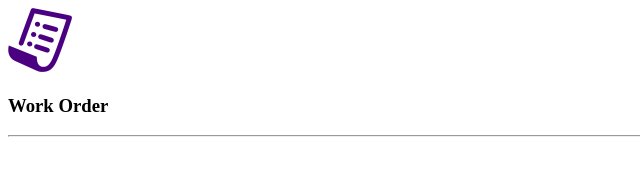
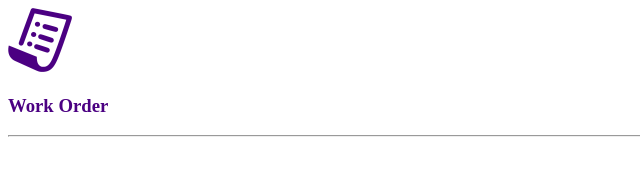
Before and after one commit to objektwerks/work.order, a website: page public/index.html in a window 1280 px wide. Shown: the full height of the page, 0-640 px from the left. Drawn offline with Linux system fonts and the light colour scheme.

Commit message:
edited index.html

```diff
--- a/public/index.html
+++ b/public/index.html
@@ -5,7 +5,7 @@
         <meta charset="UTF-8">
         <meta name="description" content="Work Orders">
     </head>
-    <body>
+    <body text="indigo">
         <img src="logo.png" alt="Logo">
         <h3>Work Order</h3>
         <hr/>
```
